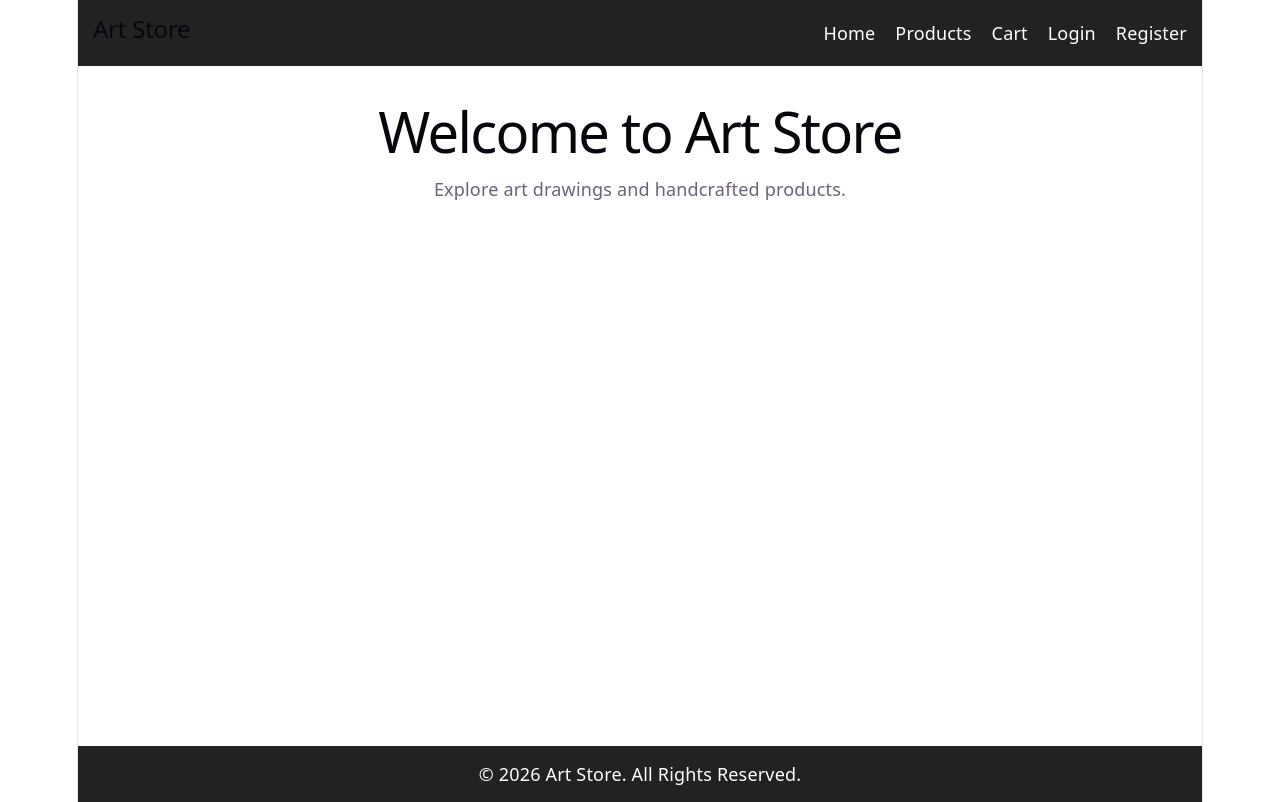
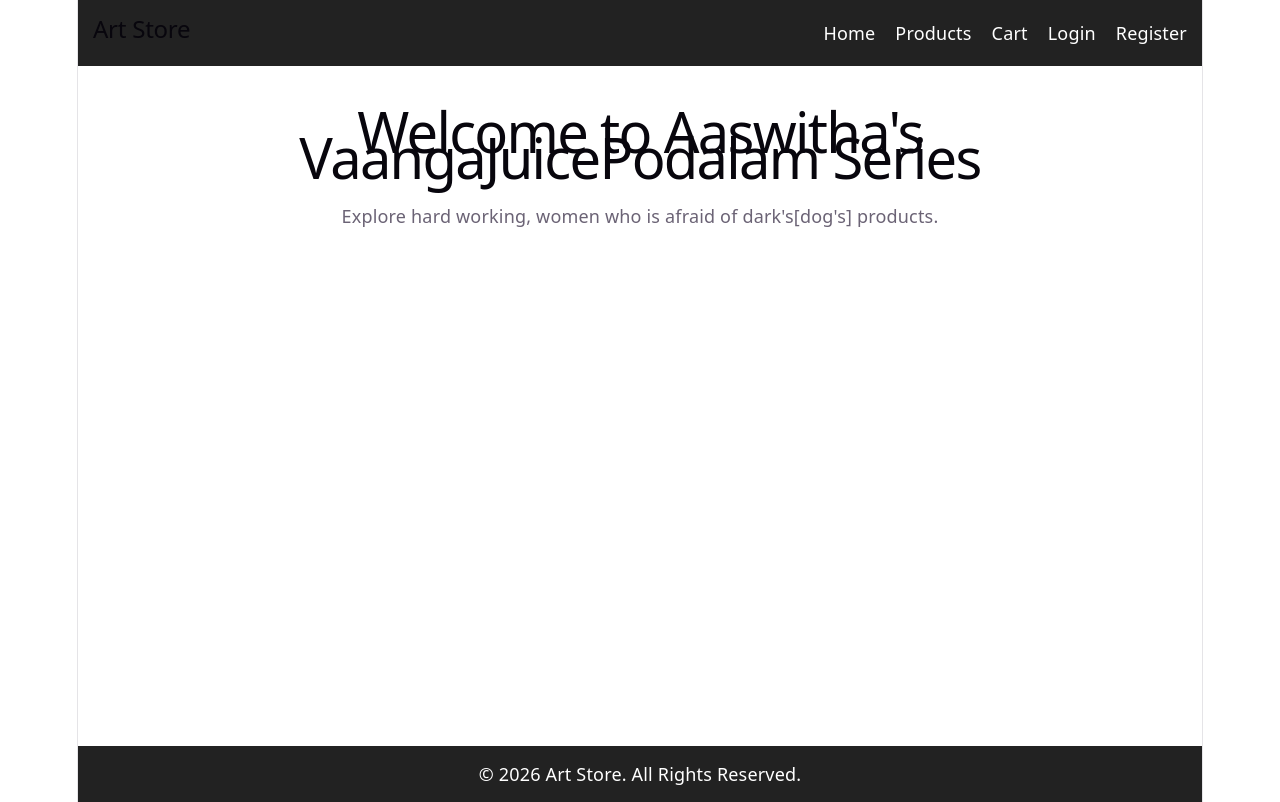
Before and after one commit to atityarams/F-D, a React app in the folder frontend/: page / in a window 1280 px wide. Built offline with nearby package versions, Linux system fonts and the light colour scheme; the HTML template or start-up script is replaced by a standard one.

Commit message:
Update Home.jsx

```diff
--- a/frontend/src/pages/user/Home.jsx
+++ b/frontend/src/pages/user/Home.jsx
@@ -4,10 +4,10 @@ function Home() {
 
         <div>
 
-            <h1>Welcome to Art Store</h1>
+            <h1>Welcome to Aaswitha's VaangaJuicePodalam Series</h1>
 
             <p>
-                Explore art drawings and handcrafted products.
+                Explore hard working, women who is afraid of dark's[dog's] products.
             </p>
 
         </div>
```
